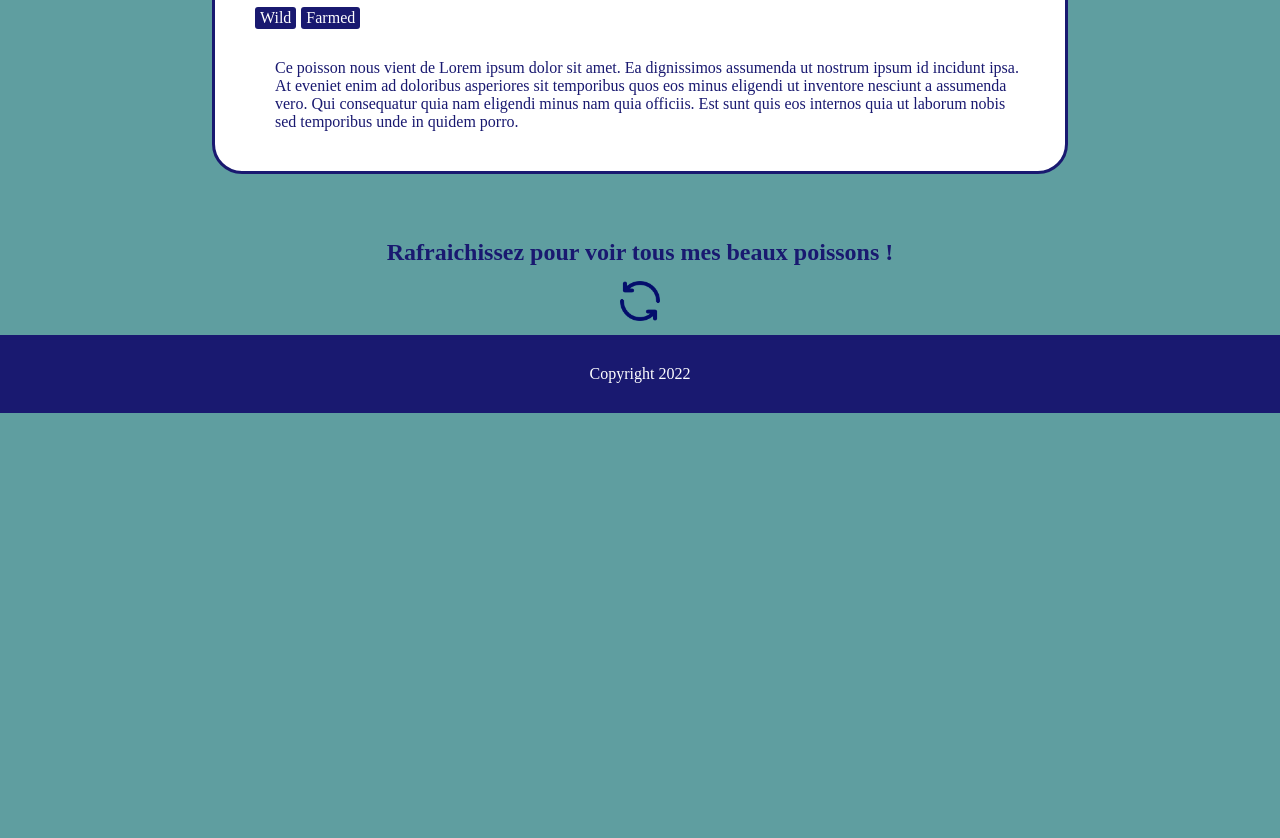
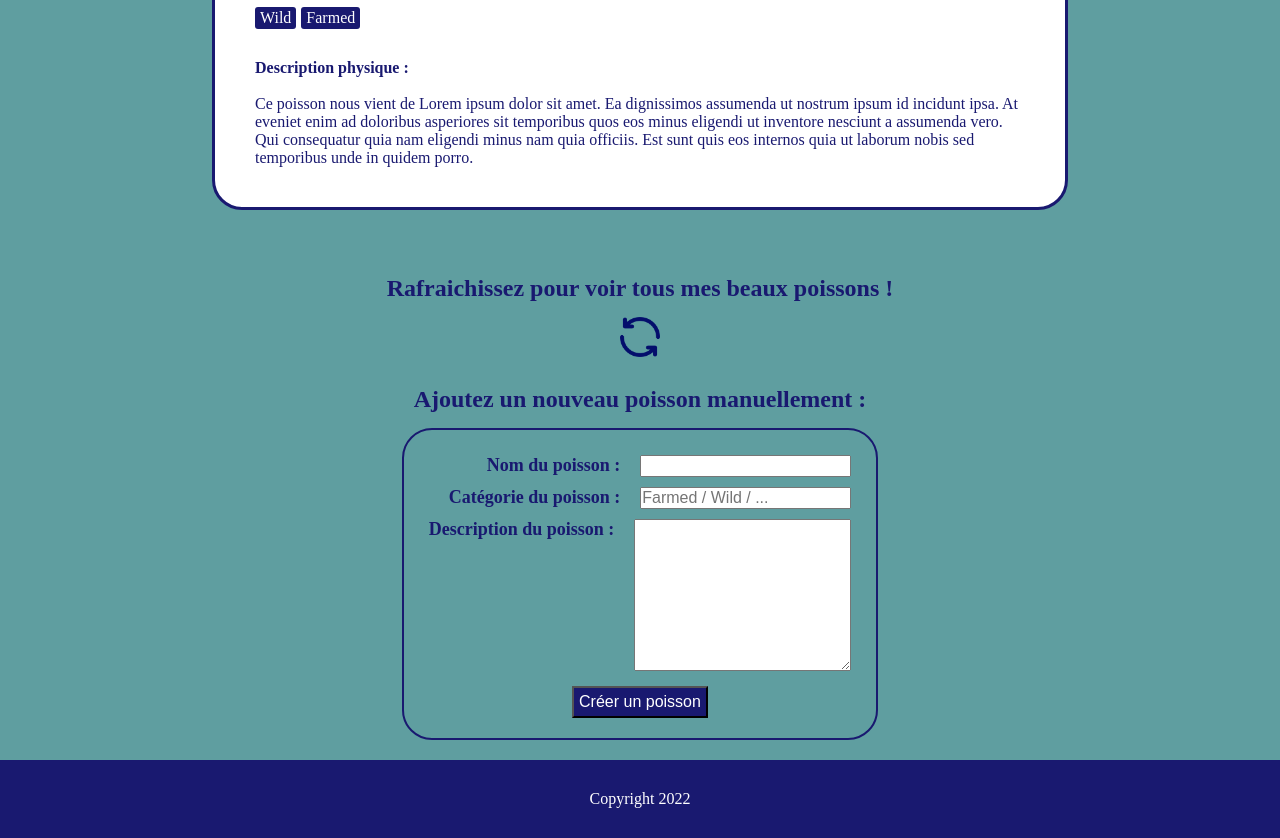
Before and after one commit to MLTixier/bigFish_JS, a plain HTML site: page index.html in a window 1280 px wide. Shown: the part 1061-1899 px from the top of the page. Before the commit the page ends 1474 px from the top, so only its background shows below. Drawn offline with nearby package versions, Linux system fonts and the light colour scheme; no server answers.

Commit message:
feat: #8 formulaire pour créer et afficher un nouveau poisson

```diff
--- a/functions.js
+++ b/functions.js
@@ -72,7 +72,7 @@ function affichePoisson(json) {
     fishCard.appendChild(labelList);
 
     const fishDescription = document.createElement("p");
-    fishDescription.innerHTML = "Description physique :" + json['Physical Description'];
+    fishDescription.innerHTML = "<p style='font-weight:bold'> Description physique : </p></br>" + json['Physical Description'];
     fishDescription.className = "fish-description";
     fishCard.appendChild(fishDescription);
 
@@ -80,7 +80,7 @@ function affichePoisson(json) {
     // $("#ajax").append(fishCard);
 
     //méthode en vanilla JS :
-    document.getElementById("ajax").prepend(fishCard);
+    document.getElementById("ajax").appendChild(fishCard);
 }
 
 
@@ -136,9 +136,9 @@ function search() {
         }
         if (trouve == false) {
             let errormsg = document.createElement("p");
-            errormsg.innerHTML="la recherche ne correspond à aucun poisson de notre base de données";
+            errormsg.innerHTML = "la recherche ne correspond à aucun poisson de notre base de données";
             let ajax = document.getElementById("ajax");
-            errormsg.className = 'search-error' ;
+            errormsg.className = 'search-error';
             ajax.prepend(errormsg);
         }
     });
@@ -153,8 +153,8 @@ function fishRefresh() {
 
 //efface toutes les cartes poissons précédemment affichées
 function previousFishDelete() {
-    if ((document.getElementById("arrivage-title"))!=null){
-        let title=document.getElementById("arrivage-title");
+    if ((document.getElementById("arrivage-title")) != null) {
+        let title = document.getElementById("arrivage-title");
         title.remove();
     }
     let liste = document.getElementById("ajax");
@@ -162,3 +162,14 @@ function previousFishDelete() {
         liste.removeChild(liste.firstChild);
     }
 }
+
+//créée une carte poisson avec les champs du formulaire "fishAddForm" au clic sur le bouton.
+function createFish() {
+    previousFishDelete();
+    const json = {
+        "Species Name": document.getElementById("name").value,
+        "Physical Description": document.getElementById("description").value,
+        "Harvest Type": document.getElementById("label").value,
+    };
+    affichePoisson(json);
+}
--- a/index.css
+++ b/index.css
@@ -176,6 +176,43 @@ margin-top:20px;
     text-align:center;
 }
 
+.form{
+    display:flex;
+    flex-direction:column;
+    align-items : flex-end;
+    border:2px solid midnightblue;
+    border-radius: 30px;
+    padding : 20px;
+    margin-bottom: 20px;
+}
+
+.form label {
+    font-size:18px;
+    font-weight:bold;
+    color: midnightblue;
+    margin-right:20px;
+}
+
+.form input{
+    font-size:16px;
+}
+
+.form div{
+    margin:5px;
+    display: flex;
+    flex-direction : row;
+    justify-content : flex-start;
+}
+
+#submitAddFish{
+    align-self:center;
+    background-color:midnightblue;
+    color: white;
+    font-size:16px;
+    margin-top : 10px;
+    padding: 5px;
+}
+
 @media screen and (max-width:700px) {
     h1{
         display:none;
@@ -192,4 +229,7 @@ margin-top:20px;
     h2{
         margin-bottom:10px;
     }
+    .gallery{
+        display:none;
+    }
 }
--- a/index.html
+++ b/index.html
@@ -81,7 +81,8 @@
                 <label class="fish-label">Wild</label>
                 <label class="fish-label">Farmed</label>
             </span>
-                <p class="fish-description">Ce poisson nous vient de Lorem ipsum dolor sit amet. Ea dignissimos
+
+                <p class="fish-description"><p style='font-weight:bold'> Description physique : </p></br>Ce poisson nous vient de Lorem ipsum dolor sit amet. Ea dignissimos
                     assumenda ut
                     nostrum ipsum id incidunt ipsa. At eveniet enim ad doloribus asperiores sit temporibus quos eos
                     minus
@@ -92,11 +93,28 @@
 
     </div>
 
-    <h2>Rafraichissez pour voir tous mes beaux poissons !</h2>
-
+    <h2 id=refresh-title">Rafraichissez pour voir tous mes beaux poissons !</h2>
     <div class="picto-refresh">
         <img id="refresh" src="images/refresh.png" alt="refresh" width="40px;" onclick="fishRefresh()">
     </div>
+
+    <h2>Ajoutez un nouveau poisson manuellement :</h2>
+    <div class="form">
+        <div>
+            <label >Nom du poisson : </label>
+            <input type="text" id="name">
+        </div>
+        <div>
+            <label >Catégorie du poisson : </label>
+            <input type="text" id="label" placeholder="Farmed / Wild / ...">
+        </div>
+        <div>
+            <label >Description du poisson :</label>
+            <textarea id="description" rows="10" cols="25"></textarea>
+        </div>
+        <button id="submitAddFish" type="button">Créer un poisson</button>
+    </div>
+
 
 </main>
 
--- a/scriptVanilla.js
+++ b/scriptVanilla.js
@@ -4,4 +4,14 @@ document.onreadystatechange = function () {
         // affiche les n premières cartes poissons de l'API au chargement de la page :'
         apiVanilla(0);
     }
+
+    // document.querySelector("#submitAddFish").onclick = function() {
+    //     console.log("coucou");
+    //     createFish();
+    // };
+
+    const buttonElement = document.getElementById("submitAddFish");
+    buttonElement.addEventListener('click', function (event) {
+        createFish();
+    });
 };
```
